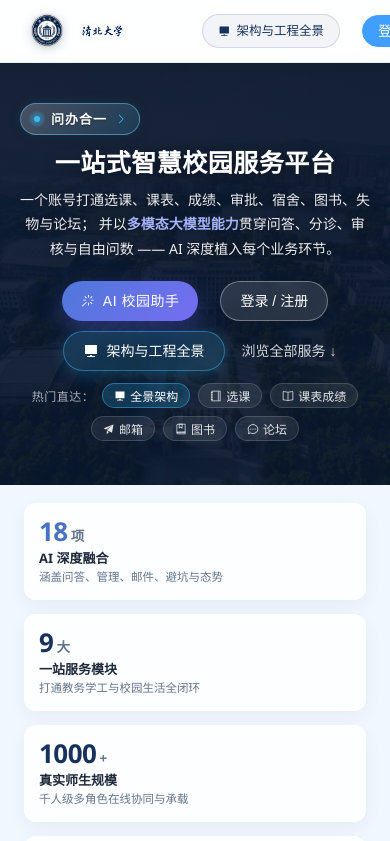
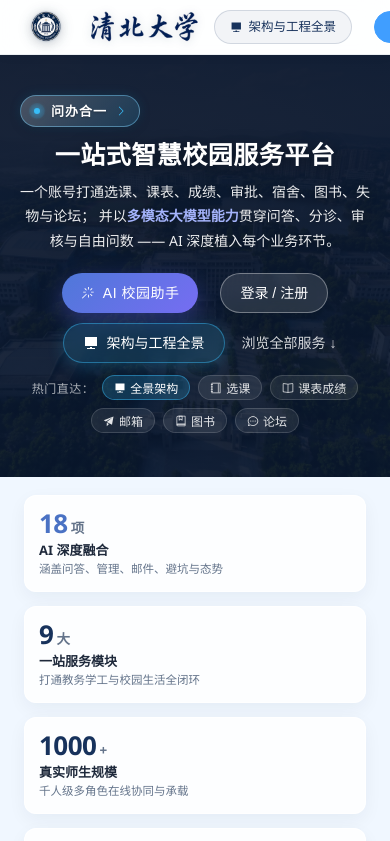
Before and after one commit to keaidang/zhihui-campus, a Vue app: page / in a window 390 px wide. Shown: the top 841 px of the page. Built offline with nearby package versions, Linux system fonts and the light colour scheme; no server answers.

Commit message:
fix(ui): 优化校徽与学校书法名称尺寸与裁切，使品牌标识更大气饱满

```diff
--- a/src/styles.css
+++ b/src/styles.css
@@ -115,30 +115,30 @@ body { background: transparent; }
   transform: translateY(-1px);
 }
 .zc-logo .brand-logo {
-  width: 38px;
-  height: 38px;
+  width: 40px;
+  height: 40px;
   object-fit: contain;
   flex: none;
   border-radius: 50%;
-  filter: drop-shadow(0 2px 6px rgba(15, 35, 66, 0.2)) drop-shadow(0 0 1px rgba(15, 35, 66, 0.3));
+  filter: drop-shadow(0 2px 7px rgba(15, 35, 66, 0.22)) drop-shadow(0 0 1px rgba(15, 35, 66, 0.3));
   transition: all 0.3s ease;
   will-change: transform, filter;
 }
 .zc-logo:hover .brand-logo {
   transform: rotate(-3deg) scale(1.06);
-  filter: drop-shadow(0 4px 12px rgba(29, 78, 216, 0.35)) drop-shadow(0 0 3px rgba(56, 189, 248, 0.4)) brightness(1.04);
+  filter: drop-shadow(0 4px 14px rgba(29, 78, 216, 0.38)) drop-shadow(0 0 4px rgba(56, 189, 248, 0.45)) brightness(1.04);
 }
 .zc-logo .brand-name {
-  width: 124px;
-  height: 34px;
-  object-fit: contain;
-  object-position: center left;
-  filter: drop-shadow(0 1px 4px rgba(15, 35, 66, 0.14));
+  width: 154px;
+  height: 41px;
+  object-fit: cover;
+  object-position: center;
+  filter: drop-shadow(0 1.5px 5px rgba(15, 35, 66, 0.18));
   transition: all 0.25s ease;
 }
 .zc-logo:hover .brand-name {
   transform: translateX(1px);
-  filter: drop-shadow(0 2px 8px rgba(15, 35, 66, 0.24));
+  filter: drop-shadow(0 2.5px 8px rgba(15, 35, 66, 0.26));
 }
 
 .nav-user-area {
@@ -196,10 +196,10 @@ body { background: transparent; }
 
 
 @media (max-width: 640px) {
-  .zc-navbar .inner { height: 62px; }
+  .zc-navbar .inner { height: 54px; }
   .zc-logo { gap: 10px; }
-  .zc-logo .brand-logo { width: 38px; height: 38px; }
-  .zc-logo .brand-name { width: 122px; height: 34px; }
+  .zc-logo .brand-logo { width: 36px; height: 36px; }
+  .zc-logo .brand-name { width: 136px; height: 37px; object-fit: cover; object-position: center; }
 }
 
 /* ---------- Hero：左文案 + 右 macOS 旗舰视窗悬浮预览 ---------- */
```
